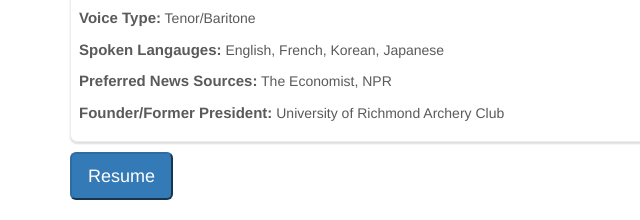
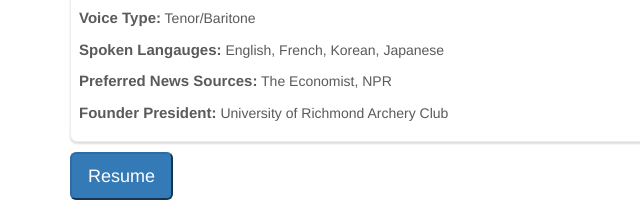
Before and after one commit to sk187/sk187.github.io, a plain HTML site: page index.html in a window 1280 px wide. Shown: the part 1540-1760 px from the top of the page, 0-640 px from the left. Drawn offline with nearby package versions, Linux system fonts and the light colour scheme.

Commit message:
edited overview section

```diff
--- a/index.html
+++ b/index.html
@@ -115,7 +115,7 @@
            <p> <span class="head">Voice Type:</span> Tenor/Baritone</p>
            <p> <span class="head">Spoken Langauges:</span> English, French, Korean, Japanese
            <p> <span class="head">Preferred News Sources:</span> The Economist, NPR</p>
-           <p> <span class="head">Founder/Former President:</span> University of Richmond Archery Club</p>
+           <p> <span class="head">Founder President:</span> University of Richmond Archery Club</p>
           </div>
 
           <div class="about info">
```
